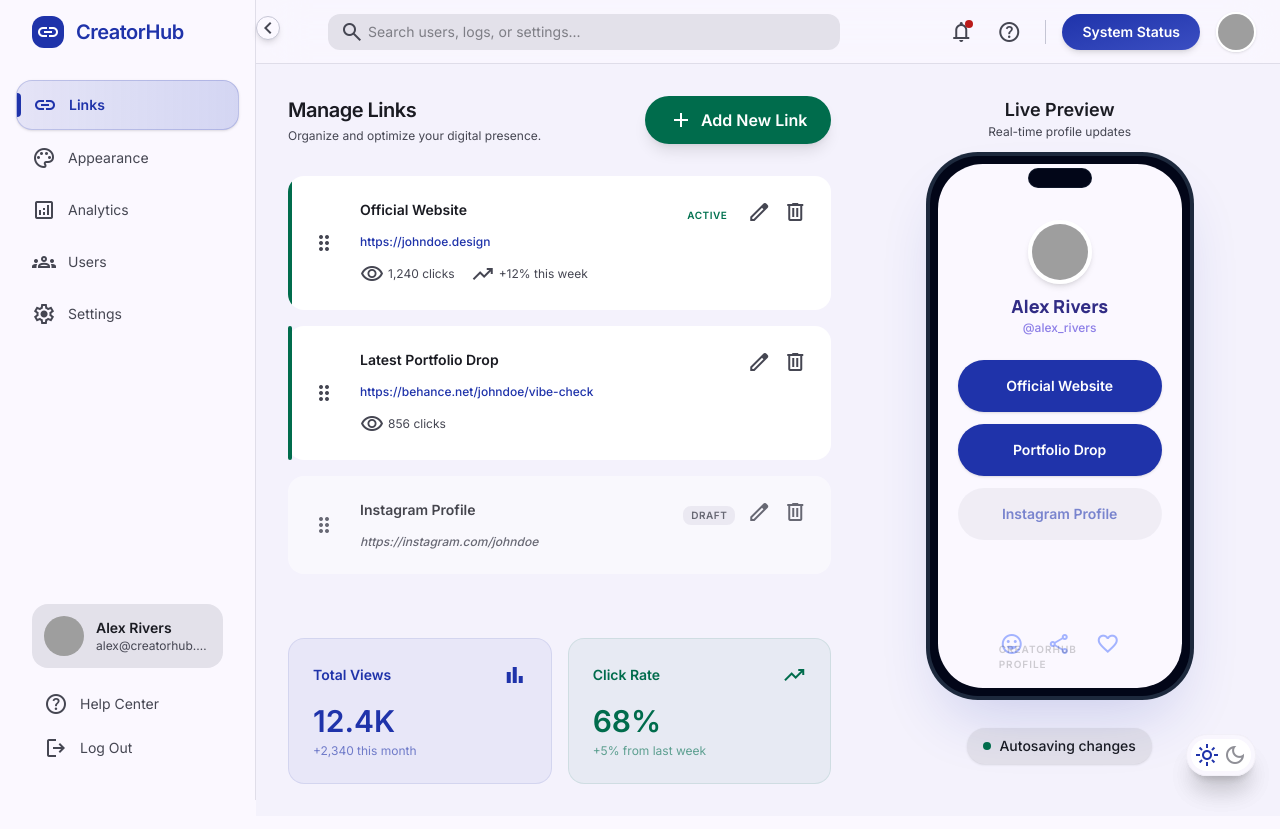
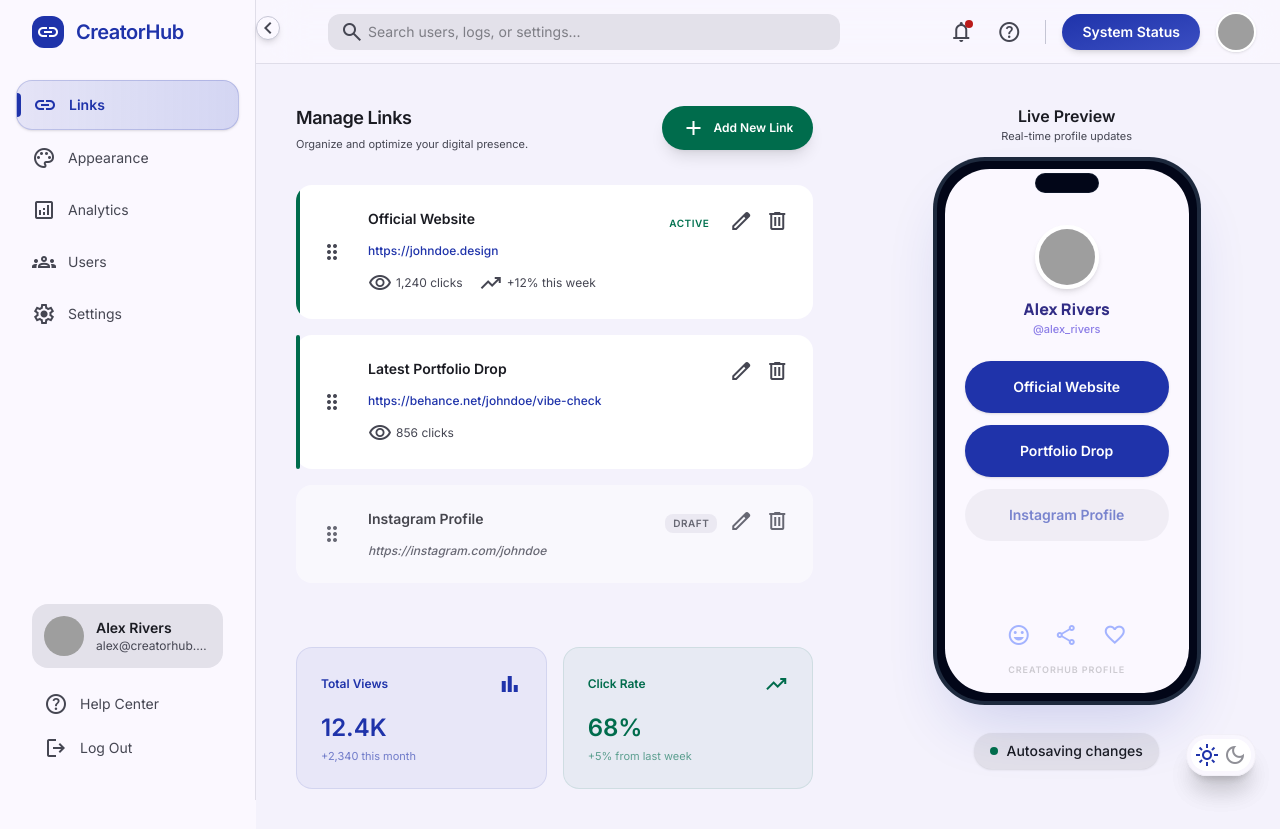
Before and after one commit to blummify/linkhub, a Next.js app: page /user-admin in a window 1280 px wide. Built offline with nearby package versions, Linux system fonts and the light colour scheme; grey boxes are pictures that could not be loaded.

Commit message:
Update: UI enhanced

```diff
--- a/app/components/AppHeader.tsx
+++ b/app/components/AppHeader.tsx
@@ -1,10 +1,14 @@
-"use client";
+import { useSidebar } from "./SidebarContext";
 
 export default function AppHeader({ isAdmin = false }: { isAdmin?: boolean }) {
+  const { isCollapsed } = useSidebar();
+
   return (
     <header
       id="header"
-      className="fixed top-0 right-0 w-[calc(100%-16rem)] z-40 bg-surface/70 backdrop-blur-xl border-b border-outline-variant/50 flex justify-between items-center h-16 px-6 transition-all duration-300 ease-in-out"
+      className={`fixed top-0 right-0 z-40 bg-surface/70 backdrop-blur-xl border-b border-outline-variant/50 flex justify-between items-center h-16 px-6 transition-all duration-300 ease-in-out ${
+        isCollapsed ? 'w-full' : 'w-[calc(100%-16rem)]'
+      }`}
     >
       <div className="flex items-center gap-4 flex-1">
         <div className="w-8"></div> {/* Spacer for toggle button */}
--- a/app/components/CollapsibleSidebar.tsx
+++ b/app/components/CollapsibleSidebar.tsx
@@ -1,31 +1,11 @@
 "use client";
 
-import { useState, useEffect } from "react";
 import { usePathname } from "next/navigation";
+import { useSidebar } from "./SidebarContext";
 
 export default function CollapsibleSidebar({ children, isAdmin = false }: { children: React.ReactNode; isAdmin?: boolean }) {
-  const [isCollapsed, setIsCollapsed] = useState(false);
+  const { isCollapsed, toggleSidebar } = useSidebar();
   const pathname = usePathname();
-
-  useEffect(() => {
-    // Update header and main content margins based on sidebar state
-    const header = document.getElementById('header');
-    const mainContent = document.getElementById('mainContent');
-
-    if (header && mainContent) {
-      if (isCollapsed) {
-        header.style.width = 'calc(100% - 0rem)';
-        mainContent.style.marginLeft = '0';
-      } else {
-        header.style.width = 'calc(100% - 16rem)';
-        mainContent.style.marginLeft = '16rem';
-      }
-    }
-  }, [isCollapsed]);
-
-  const toggleSidebar = () => {
-    setIsCollapsed(!isCollapsed);
-  };
 
   const isActiveLink = (href: string) => {
     return pathname === href;
--- /dev/null
+++ b/app/components/SidebarContext.tsx
@@ -0,0 +1,33 @@
+"use client";
+
+import React, { createContext, useContext, useState, useEffect } from "react";
+
+interface SidebarContextType {
+  isCollapsed: boolean;
+  setIsCollapsed: (collapsed: boolean) => void;
+  toggleSidebar: () => void;
+}
+
+const SidebarContext = createContext<SidebarContextType | undefined>(undefined);
+
+export function SidebarProvider({ children }: { children: React.ReactNode }) {
+  const [isCollapsed, setIsCollapsed] = useState(false);
+
+  const toggleSidebar = () => {
+    setIsCollapsed(prev => !prev);
+  };
+
+  return (
+    <SidebarContext.Provider value={{ isCollapsed, setIsCollapsed, toggleSidebar }}>
+      {children}
+    </SidebarContext.Provider>
+  );
+}
+
+export function useSidebar() {
+  const context = useContext(SidebarContext);
+  if (context === undefined) {
+    throw new Error("useSidebar must be used within a SidebarProvider");
+  }
+  return context;
+}
--- a/app/layout.tsx
+++ b/app/layout.tsx
@@ -24,6 +24,8 @@ export const metadata: Metadata = {
     "Consolidate your digital presence into a single, high-converting editorial stage.",
 };
 
+import { SidebarProvider } from "./components/SidebarContext";
+
 export default function RootLayout({
   children,
 }: Readonly<{
@@ -48,7 +50,9 @@ export default function RootLayout({
         />
       </head>
       <body className="bg-surface font-body text-on-surface antialiased">
-        {children}
+        <SidebarProvider>
+          {children}
+        </SidebarProvider>
         <ThemeToggle />
       </body>
     </html>
--- a/app/user-admin/UserAdminClient.tsx
+++ b/app/user-admin/UserAdminClient.tsx
@@ -3,24 +3,32 @@
 import CollapsibleSidebar from "../components/CollapsibleSidebar";
 import AppHeader from "../components/AppHeader";
 import { ThemeToggle } from "../ThemeToggle";
+import { useSidebar } from "../components/SidebarContext";
 
 export default function UserAdminClient() {
+  const { isCollapsed } = useSidebar();
+
   return (
     <div className="bg-surface text-on-surface min-h-screen antialiased">
       <CollapsibleSidebar isAdmin={true}>
         <AppHeader isAdmin={true} />
         {/* Main Content Canvas */}
-        <main id="mainContent" className="ml-64 pt-16 min-h-screen bg-surface-container-low transition-all duration-300 ease-in-out">
-          <div className="max-w-[1400px] mx-auto p-8 grid grid-cols-12 gap-10">
+        <main
+          id="mainContent"
+          className={`pt-16 min-h-screen bg-surface-container-low transition-all duration-300 ease-in-out ${
+            isCollapsed ? 'ml-0' : 'ml-64'
+          }`}
+        >
+          <div className="max-w-[1280px] mx-auto p-6 md:p-10 grid grid-cols-12 gap-12 lg:gap-20">
             {/* Left Column: System Management */}
             <section className="col-span-12 lg:col-span-7 space-y-8">
               <div className="flex items-center justify-between">
                 <div>
-                  <h1 className="text-xl font-semibold text-on-surface tracking-tight">Manage Links</h1>
-                  <p className="text-xs text-on-surface-variant mt-1">Organize and optimize your digital presence.</p>
+                  <h1 className="text-lg font-semibold text-on-surface tracking-tight">Manage Links</h1>
+                  <p className="text-[11px] text-on-surface-variant mt-1">Organize and optimize your digital presence.</p>
                 </div>
-                <button className="flex items-center gap-2 bg-secondary text-on-secondary px-6 py-3 rounded-full font-bold shadow-lg hover:bg-on-secondary-container transition-all active:scale-95">
-                  <span className="material-symbols-outlined">add</span>
+                <button className="flex items-center gap-2 bg-secondary text-on-secondary px-5 py-2.5 rounded-full font-bold shadow-lg hover:bg-on-secondary-container transition-all text-xs active:scale-95">
+                  <span className="material-symbols-outlined text-sm">add</span>
                   Add New Link
                 </button>
               </div>
@@ -116,19 +124,19 @@ export default function UserAdminClient() {
               <div className="grid grid-cols-2 gap-4 pt-8">
                 <div className="bg-primary/5 rounded-2xl p-6 border border-primary/10">
                   <div className="flex items-center justify-between mb-4">
-                    <span className="text-primary font-bold text-sm">Total Views</span>
-                    <span className="material-symbols-outlined text-primary">bar_chart</span>
+                    <span className="text-primary font-bold text-xs">Total Views</span>
+                    <span className="material-symbols-outlined text-primary text-sm">bar_chart</span>
                   </div>
-                  <div className="text-3xl font-black text-primary">12.4K</div>
-                  <p className="text-xs text-primary/60 mt-1">+2,340 this month</p>
+                  <div className="text-2xl font-black text-primary">12.4K</div>
+                  <p className="text-[11px] text-primary/60 mt-1">+2,340 this month</p>
                 </div>
                 <div className="bg-secondary/5 rounded-2xl p-6 border border-secondary/10">
                   <div className="flex items-center justify-between mb-4">
-                    <span className="text-secondary font-bold text-sm">Click Rate</span>
-                    <span className="material-symbols-outlined text-secondary">trending_up</span>
+                    <span className="text-secondary font-bold text-xs">Click Rate</span>
+                    <span className="material-symbols-outlined text-secondary text-sm">trending_up</span>
                   </div>
-                  <div className="text-3xl font-black text-secondary">68%</div>
-                  <p className="text-xs text-secondary/60 mt-1">+5% from last week</p>
+                  <div className="text-2xl font-black text-secondary">68%</div>
+                  <p className="text-[11px] text-secondary/60 mt-1">+5% from last week</p>
                 </div>
               </div>
             </section>
@@ -136,8 +144,8 @@ export default function UserAdminClient() {
             {/* Right Column: System Preview */}
             <section className="hidden lg:col-span-5 lg:flex flex-col items-center sticky top-24 h-[calc(100vh-8rem)]">
               <div className="mb-4 flex flex-col items-center text-center">
-                <h2 className="text-lg font-bold text-on-surface">Live Preview</h2>
-                <p className="text-xs text-on-surface-variant">Real-time profile updates</p>
+                <h2 className="text-base font-bold text-on-surface">Live Preview</h2>
+                <p className="text-[11px] text-on-surface-variant">Real-time profile updates</p>
               </div>
 
               {/* Profile Preview Container */}
@@ -149,8 +157,8 @@ export default function UserAdminClient() {
                   {/* Profile Header */}
                   <div className="flex flex-col items-center mb-6">
                     <img alt="User Avatar" className="w-16 h-16 rounded-full border-4 border-white shadow-md mb-2 object-cover" src="https://lh3.googleusercontent.com/aida-public/AB6AXuBI57sppD_FLi9ouIh-nc1Tcj4PF6vKEAcZmAdyk0FM0P-SgHL4GDKTwJojpoC4Zdgclz61XTPE4THKrbPyXX4zalYeXTqHkAbKlA85wWL3zAe8gityPPdlDtwuDU0upwunIQPs0M13K-oQ1Tq0ZgfR8cdmGtB_k1Vc8Hdb1TRCamkkRf4oYpPXWTH73M_JuKxNU08-S8VdQevKwYgDZtbUJPtCSxb09pJUEGDjVyW1zafOoKx6JbW26p684_qC_-pO6N_XlrhrrH10"/>
-                    <h4 className="font-headline font-extrabold text-lg text-indigo-900">Alex Rivers</h4>
-                    <p className="text-xs text-indigo-700/60 font-medium">@alex_rivers</p>
+                    <h4 className="font-headline font-extrabold text-base text-indigo-900">Alex Rivers</h4>
+                    <p className="text-[11px] text-indigo-700/60 font-medium">@alex_rivers</p>
                   </div>
                   {/* Link Buttons */}
                   <div className="w-full space-y-3">
@@ -164,15 +172,16 @@ export default function UserAdminClient() {
                       Instagram Profile
                     </div>
                   </div>
-                  {/* Footer Icons */}
-                  <div className="mt-auto pb-8 flex items-center gap-6">
-                    <span className="material-symbols-outlined text-indigo-300">mood</span>
-                    <span className="material-symbols-outlined text-indigo-300">share</span>
-                    <span className="material-symbols-outlined text-indigo-300">favorite</span>
-                  </div>
-                  {/* Logo Overlay */}
-                  <div className="absolute bottom-4 left-1/2 -translate-x-1/2 flex items-center gap-1 opacity-20 grayscale">
-                    <span className="text-[10px] font-black tracking-widest uppercase">CreatorHub Profile</span>
+                  {/* Refined Footer: Icons and Logo combined to prevent overlap */}
+                  <div className="mt-auto pb-4 flex flex-col items-center gap-4">
+                    <div className="flex items-center gap-6">
+                      <span className="material-symbols-outlined text-indigo-300">mood</span>
+                      <span className="material-symbols-outlined text-indigo-300">share</span>
+                      <span className="material-symbols-outlined text-indigo-300">favorite</span>
+                    </div>
+                    <div className="flex items-center gap-1 opacity-20 grayscale">
+                      <span className="text-[9px] font-black tracking-widest uppercase">CreatorHub Profile</span>
+                    </div>
                   </div>
                 </div>
               </div>
```
